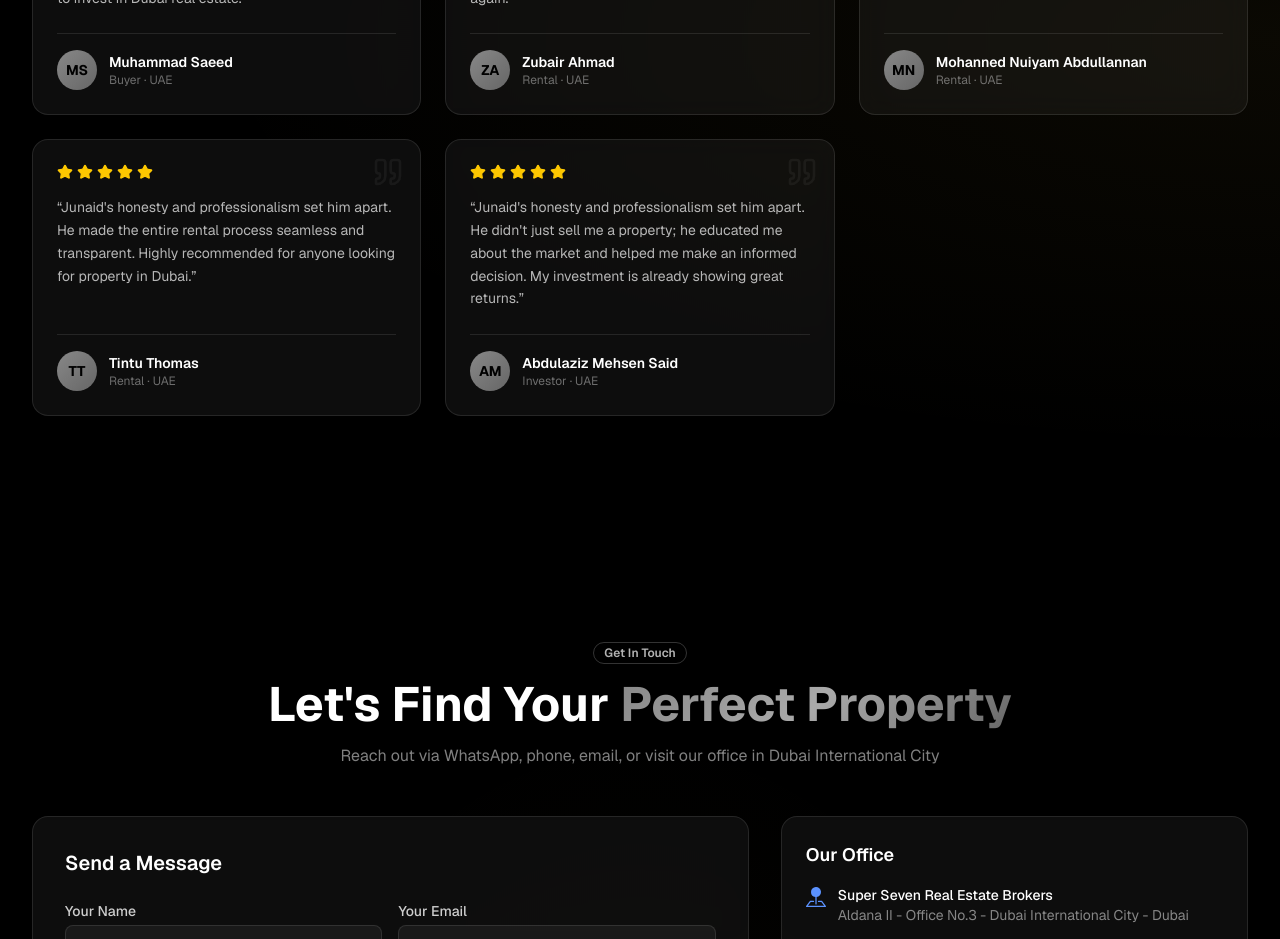
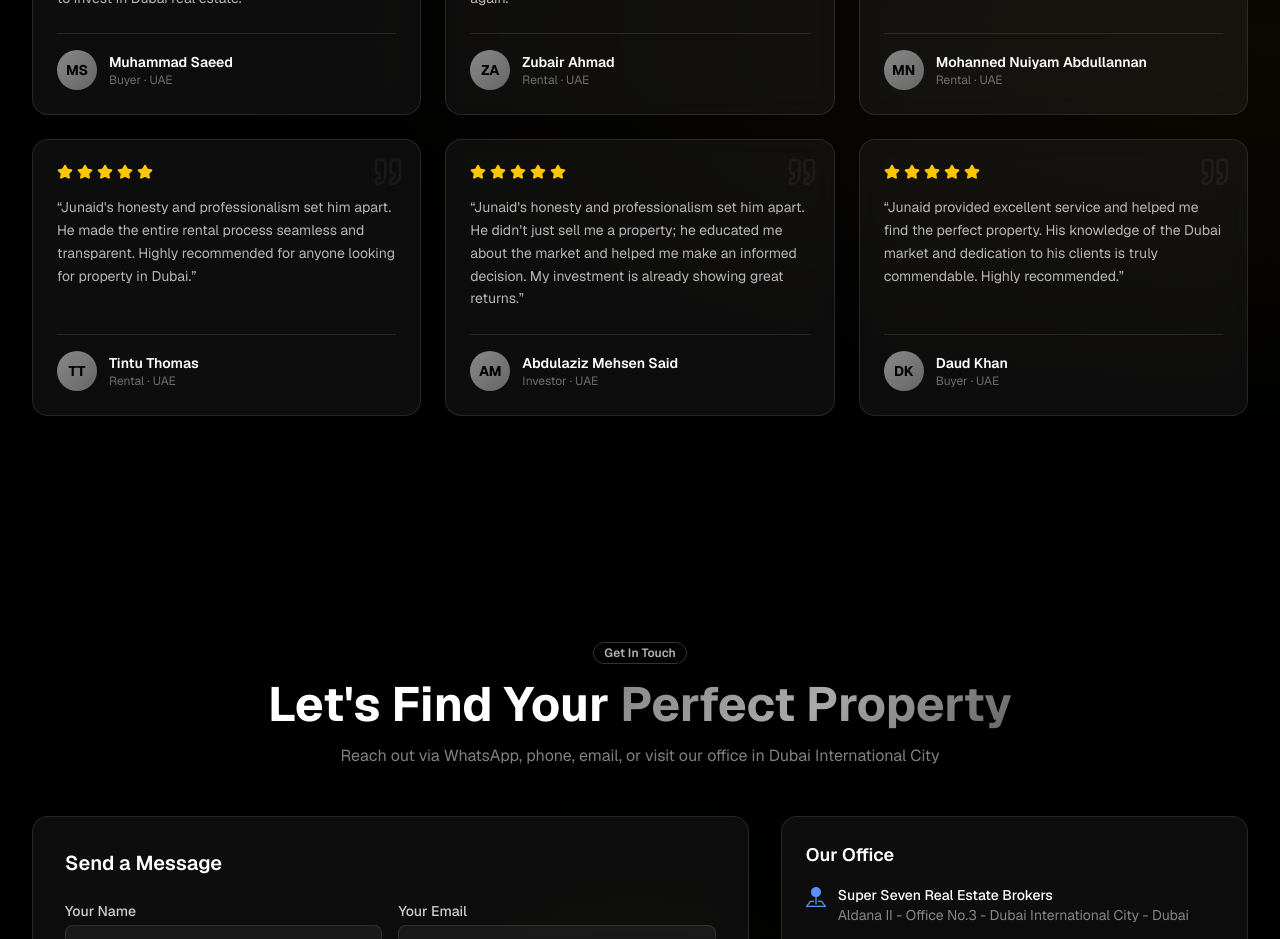
Before and after one commit to saeedark5-wq/JunaidSuperSeven, a Next.js app: page / in a window 1280 px wide. Shown: the part 5680-6619 px from the top of the page. Built offline with nearby package versions, Linux system fonts and the light colour scheme.

Commit message:
Add Daud Khan buyer review

```diff
--- a/src/data/testimonials.ts
+++ b/src/data/testimonials.ts
@@ -54,4 +54,13 @@ export const testimonials: Testimonial[] = [
       "Junaid's honesty and professionalism set him apart. He didn't just sell me a property; he educated me about the market and helped me make an informed decision. My investment is already showing great returns.",
     rating: 5,
   },
+  {
+    id: "6",
+    name: "Daud Khan",
+    role: "Buyer",
+    location: "UAE",
+    content:
+      "Junaid provided excellent service and helped me find the perfect property. His knowledge of the Dubai market and dedication to his clients is truly commendable. Highly recommended.",
+    rating: 5,
+  },
 ]
```
